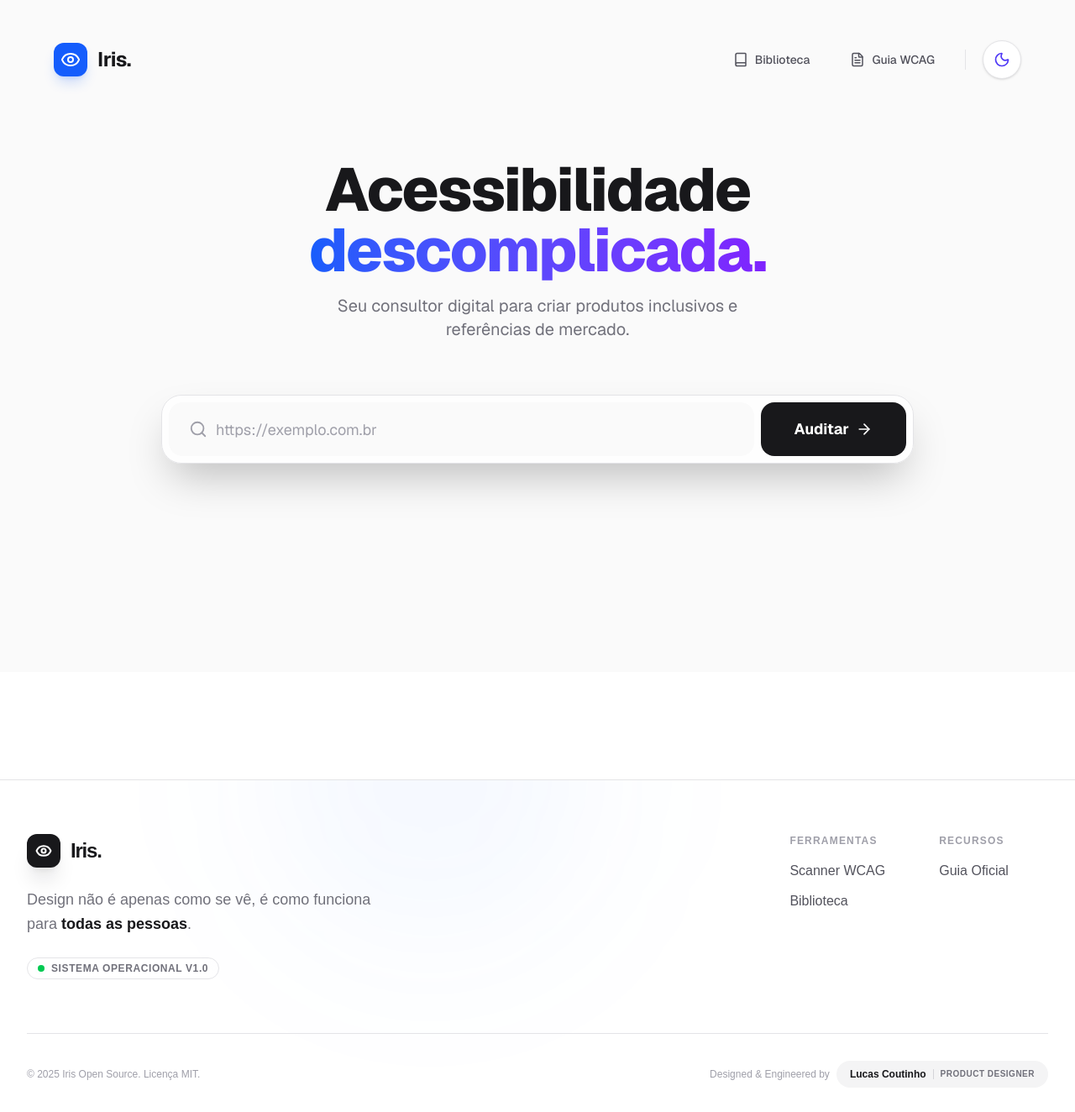
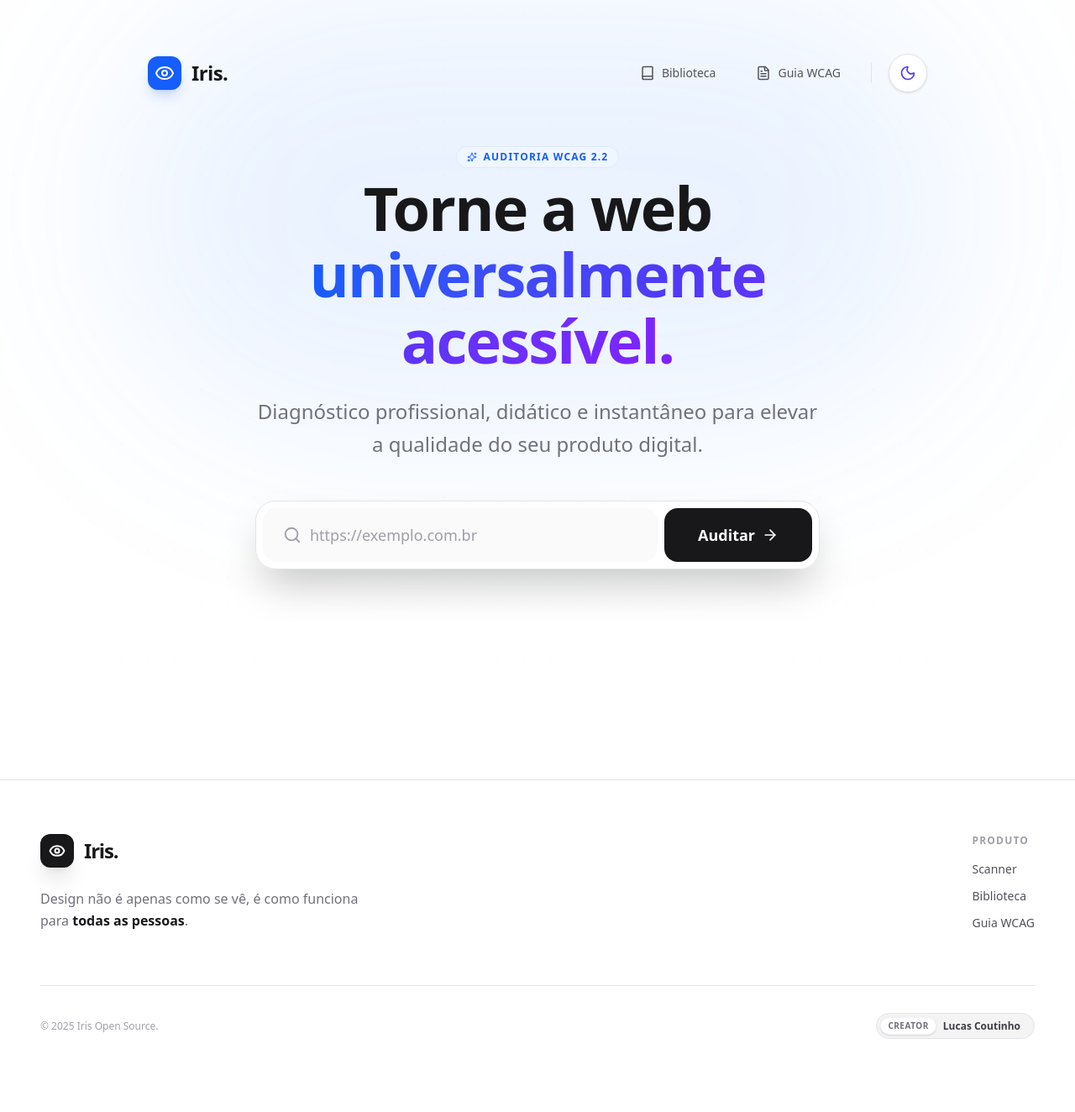
Before and after one commit to hiluucas/iris-acessibilidade, a Next.js app: page / in a window 1280 px wide. Shown: the top 1324 px of the page at 84% size. After the commit the page ends 1301 px from the top, so only its background shows below. Built offline with nearby package versions, Linux system fonts and the light colour scheme.

Commit message:
atualizações

```diff
--- a/app/components/Footer/index.tsx
+++ b/app/components/Footer/index.tsx
@@ -6,17 +6,11 @@ export const Footer = () => {
   const currentYear = new Date().getFullYear();
 
   return (
-    <footer className="relative mt-32 border-t border-zinc-200 dark:border-zinc-800 bg-white/50 dark:bg-black/50 backdrop-blur-xl print:hidden overflow-hidden">
-
-      {/* Ambient Glow (Detalhe Sutil de Fundo) */}
-      <div className="absolute top-0 left-1/4 w-96 h-96 bg-blue-500/5 dark:bg-blue-500/10 rounded-full blur-[100px] -translate-y-1/2 pointer-events-none" />
-
-      <div className="max-w-7xl mx-auto px-6 md:px-8 py-16 relative z-10">
+    <footer className="relative mt-32 border-t border-zinc-200 dark:border-zinc-800 bg-white/50 dark:bg-black/50 backdrop-blur-xl print:hidden">
+      <div className="max-w-7xl mx-auto px-6 md:px-12 py-16">
 
         <div className="flex flex-col md:flex-row justify-between items-start gap-12 mb-16">
-
-          {/* LADO ESQUERDO: Branding Forte */}
-          <div className="max-w-md space-y-6">
+          <div className="max-w-sm space-y-6">
             <Link href="/" className="inline-flex items-center gap-3 group">
               <div className="w-10 h-10 bg-zinc-900 dark:bg-white rounded-xl flex items-center justify-center text-white dark:text-black shadow-xl shadow-zinc-900/10 transition-transform group-hover:scale-105 group-hover:rotate-3">
                 <Eye size={20} strokeWidth={2.5} />
@@ -25,74 +19,29 @@ export const Footer = () => {
                 Iris.
               </span>
             </Link>
-
-            <p className="text-lg text-zinc-500 dark:text-zinc-400 font-medium leading-relaxed">
+            <p className="text-zinc-500 dark:text-zinc-400 leading-relaxed font-medium">
               Design não é apenas como se vê, é como funciona para <span className="text-zinc-900 dark:text-zinc-200 font-bold">todas as pessoas</span>.
             </p>
-
-            <div className="inline-flex items-center gap-2 px-3 py-1 rounded-full border border-zinc-200 dark:border-zinc-800 bg-white/50 dark:bg-zinc-900/50 backdrop-blur-sm">
-              <span className="relative flex h-2 w-2">
-                <span className="animate-ping absolute inline-flex h-full w-full rounded-full bg-green-400 opacity-75"></span>
-                <span className="relative inline-flex rounded-full h-2 w-2 bg-green-500"></span>
-              </span>
-              <span className="text-xs font-bold text-zinc-500 dark:text-zinc-400 uppercase tracking-wider">Sistema Operacional v1.0</span>
-            </div>
           </div>
 
-          {/* LADO DIREITO: Navegação Limpa */}
-          <div className="grid grid-cols-2 gap-x-12 gap-y-8">
+          <div className="flex gap-16">
             <div className="space-y-4">
-              <h4 className="text-xs font-bold text-zinc-400 uppercase tracking-widest">Ferramentas</h4>
-              <ul className="space-y-3">
-                <li>
-                  <Link href="/" className="text-zinc-600 dark:text-zinc-400 hover:text-blue-600 dark:hover:text-blue-400 font-medium transition-colors flex items-center gap-1 group">
-                    Scanner WCAG
-                    <ArrowUpRight size={12} className="opacity-0 -translate-x-2 group-hover:opacity-100 group-hover:translate-x-0 transition-all" />
-                  </Link>
-                </li>
-                <li>
-                  <Link href="/docs" className="text-zinc-600 dark:text-zinc-400 hover:text-blue-600 dark:hover:text-blue-400 font-medium transition-colors flex items-center gap-1 group">
-                    Biblioteca
-                    <ArrowUpRight size={12} className="opacity-0 -translate-x-2 group-hover:opacity-100 group-hover:translate-x-0 transition-all" />
-                  </Link>
-                </li>
-              </ul>
-            </div>
-
-            <div className="space-y-4">
-              <h4 className="text-xs font-bold text-zinc-400 uppercase tracking-widest">Recursos</h4>
-              <ul className="space-y-3">
-                <li>
-                  <Link href="/reference" className="text-zinc-600 dark:text-zinc-400 hover:text-blue-600 dark:hover:text-blue-400 font-medium transition-colors flex items-center gap-1 group">
-                    Guia Oficial
-                    <ArrowUpRight size={12} className="opacity-0 -translate-x-2 group-hover:opacity-100 group-hover:translate-x-0 transition-all" />
-                  </Link>
-                </li>
+              <h4 className="text-xs font-bold text-zinc-400 uppercase tracking-widest">Produto</h4>
+              <ul className="space-y-3 text-sm font-medium text-zinc-600 dark:text-zinc-400">
+                <li><Link href="/" className="hover:text-blue-600 transition-colors">Scanner</Link></li>
+                <li><Link href="/docs" className="hover:text-blue-600 transition-colors">Biblioteca</Link></li>
+                <li><Link href="/reference" className="hover:text-blue-600 transition-colors">Guia WCAG</Link></li>
               </ul>
             </div>
           </div>
         </div>
 
-        {/* BARRA INFERIOR: A Assinatura Premium */}
-        <div className="pt-8 border-t border-zinc-200 dark:border-zinc-800 flex flex-col md:flex-row justify-between items-center gap-6">
-          <p className="text-xs font-medium text-zinc-400 dark:text-zinc-500">
-            © {currentYear} Iris Open Source. Licença MIT.
-          </p>
+        <div className="pt-8 border-t border-zinc-200 dark:border-zinc-800 flex flex-col md:flex-row justify-between items-center gap-4">
+          <p className="text-xs font-medium text-zinc-400 dark:text-zinc-500">© {currentYear} Iris Open Source.</p>
 
-          <div className="flex items-center gap-2">
-            <span className="text-xs text-zinc-400 dark:text-zinc-500">Designed & Engineered by</span>
-            <a
-              href="https://seusite.com" // Coloque seu link real aqui se tiver
-              className="group flex items-center gap-2 px-4 py-2 rounded-full bg-zinc-100 dark:bg-zinc-800 hover:bg-zinc-200 dark:hover:bg-zinc-700 transition-all"
-            >
-              <span className="text-xs font-bold text-zinc-900 dark:text-white group-hover:text-blue-600 dark:group-hover:text-blue-400 transition-colors">
-                Lucas Coutinho
-              </span>
-              <span className="w-px h-3 bg-zinc-300 dark:bg-zinc-600" />
-              <span className="text-[10px] uppercase tracking-wider font-bold text-zinc-500 dark:text-zinc-400">
-                Product Designer
-              </span>
-            </a>
+          <div className="flex items-center gap-2 bg-zinc-100 dark:bg-zinc-800/50 pl-1 pr-4 py-1 rounded-full border border-zinc-200 dark:border-zinc-800">
+            <span className="bg-white dark:bg-zinc-800 px-2 py-0.5 rounded-full text-[10px] font-bold uppercase tracking-wider text-zinc-500 shadow-sm border border-zinc-100 dark:border-zinc-700">Creator</span>
+            <span className="text-xs font-bold text-zinc-700 dark:text-zinc-300">Lucas Coutinho</span>
           </div>
         </div>
 
--- a/app/globals.css
+++ b/app/globals.css
@@ -7,9 +7,8 @@
   --foreground: #171717;
 }
 
-/* Quando a classe .dark estiver presente (manual) OU o sistema preferir dark (automático inicial) */
 .dark {
-  --background: #0a0a0a;
+  --background: #050505; /* Preto levemente menos absoluto para menos contraste agressivo */
   --foreground: #ededed;
 }
 
@@ -20,9 +19,54 @@
   --font-mono: var(--font-geist-mono);
 }
 
+html {
+  scroll-behavior: smooth;
+  -webkit-font-smoothing: antialiased;
+  -moz-osx-font-smoothing: grayscale;
+}
+
 body {
   background: var(--background);
   color: var(--foreground);
-  font-family: Arial, Helvetica, sans-serif;
-  transition: background-color 0.3s ease, color 0.3s ease; /* Suavidade na troca */
+  font-family: var(--font-sans), Arial, sans-serif;
+  transition: background-color 0.5s cubic-bezier(0.32, 0.72, 0, 1), color 0.5s ease;
+  overflow-x: hidden; /* Evita scroll lateral acidental */
 }
+
+/* --- DETALHES PREMIUM --- */
+
+/* Seleção de Texto (Branding) */
+::selection {
+  background-color: #2563eb; /* Blue-600 */
+  color: white;
+}
+
+/* Barra de Rolagem Customizada */
+::-webkit-scrollbar {
+  width: 10px;
+  height: 10px;
+}
+
+::-webkit-scrollbar-track {
+  background: transparent;
+}
+
+::-webkit-scrollbar-thumb {
+  background: #e4e4e7; /* Zinc-200 */
+  border-radius: 99px;
+  border: 2px solid transparent;
+  background-clip: content-box;
+}
+
+.dark ::-webkit-scrollbar-thumb {
+  background: #27272a; /* Zinc-800 */
+}
+
+::-webkit-scrollbar-thumb:hover {
+  background-color: #a1a1aa; /* Zinc-400 */
+}
+
+/* Utilitários de Máscara para Scroll Horizontal */
+.mask-linear-fade {
+  mask-image: linear-gradient(to right, transparent, black 5%, black 95%, transparent);
+}
--- a/app/page.tsx
+++ b/app/page.tsx
@@ -1,12 +1,10 @@
 "use client";
 
 import React, { useState, useEffect } from 'react';
-import { AlertTriangle } from 'lucide-react';
-
-// Importando nossos componentes
-import { Header } from './components/Header/index';
-import { ScanForm } from './components/ScanForm/index';
-import { ResultCard } from './components/ResultCard/index';
+import { AlertTriangle, Sparkles } from 'lucide-react';
+import { Header } from './components/Header';
+import { ScanForm } from './components/ScanForm';
+import { ResultCard } from './components/ResultCard';
 
 export interface Violation {
   id: string;
@@ -27,14 +25,10 @@ const IrisReimagined = () => {
   const [result, setResult] = useState<AuditResult | null>(null);
   const [error, setError] = useState<string | null>(null);
 
-  // EFEITO DE INICIALIZAÇÃO (Roda apenas uma vez no carregamento)
   useEffect(() => {
-    // 1. Verifica se o usuário já escolheu um tema antes
     const savedTheme = localStorage.getItem('theme');
-    // 2. Verifica a preferência do sistema operacional
     const systemPrefersDark = window.matchMedia('(prefers-color-scheme: dark)').matches;
 
-    // Lógica de decisão: Se salvou dark OU (não salvou nada E sistema é dark)
     if (savedTheme === 'dark' || (!savedTheme && systemPrefersDark)) {
       setIsDarkMode(true);
       document.documentElement.classList.add('dark');
@@ -44,11 +38,9 @@ const IrisReimagined = () => {
     }
   }, []);
 
-  // FUNÇÃO DE TROCA (Toggle)
   const toggleTheme = () => {
     const newMode = !isDarkMode;
     setIsDarkMode(newMode);
-
     if (newMode) {
       document.documentElement.classList.add('dark');
       localStorage.setItem('theme', 'dark');
@@ -73,13 +65,9 @@ const IrisReimagined = () => {
         body: JSON.stringify({ url: urlInput }),
       });
 
-      if (!response.ok) {
-        throw new Error('Falha ao analisar o site.');
-      }
-
+      if (!response.ok) throw new Error('Falha ao analisar o site.');
       const data = await response.json();
       setResult(data);
-
     } catch (err) {
       console.error(err);
       setError("Não conseguimos acessar esse site. Verifique a URL e tente novamente.");
@@ -89,39 +77,65 @@ const IrisReimagined = () => {
   };
 
   return (
-    // Removemos a div wrapper 'dark' aqui, pois agora controlamos o <html>
-    <div className="min-h-screen transition-colors duration-500 bg-zinc-50 dark:bg-black text-zinc-900 dark:text-zinc-100 font-sans p-4 md:p-8">
+    <div className="min-h-screen relative selection:bg-blue-500/30">
 
+      {/* Background Grid Pattern (Sutil e Moderno) */}
+      <div className="fixed inset-0 z-0 pointer-events-none opacity-[0.03] dark:opacity-[0.05]"
+           style={{ backgroundImage: 'radial-gradient(#a1a1aa 1px, transparent 1px)', backgroundSize: '32px 32px' }}>
+      </div>
+
+      {/* Gradiente de Luz (Ambient Glow) */}
+      <div className="fixed top-0 left-1/2 -translate-x-1/2 w-[1000px] h-[500px] bg-blue-500/10 dark:bg-blue-500/5 blur-[120px] rounded-full pointer-events-none z-0" />
+
+      <div className="relative z-10 p-6 md:p-12 max-w-5xl mx-auto">
         <Header isDarkMode={isDarkMode} toggleTheme={toggleTheme} />
 
-      <main className="max-w-4xl mx-auto space-y-8">
+        <main className="flex flex-col items-center justify-center min-h-[60vh] space-y-12 animate-in fade-in slide-in-from-bottom-8 duration-700">
 
-        <div className="text-center space-y-4 py-8 animate-in fade-in zoom-in duration-500">
-          <h1 className="text-5xl md:text-7xl font-extrabold tracking-tight text-zinc-900 dark:text-white">
-            Acessibilidade <br/>
-            <span className="text-transparent bg-clip-text bg-gradient-to-r from-blue-600 to-violet-600">descomplicada.</span>
+          {/* Hero Section Refinado */}
+          <div className="text-center space-y-6 max-w-3xl">
+            <div className="inline-flex items-center gap-2 px-3 py-1 rounded-full bg-blue-50 dark:bg-blue-900/20 text-blue-600 dark:text-blue-400 text-xs font-bold uppercase tracking-widest mb-2 border border-blue-100 dark:border-blue-900/50">
+              <Sparkles size={12} />
+              Auditoria WCAG 2.2
+            </div>
+
+            <h1 className="text-5xl md:text-7xl font-black tracking-tight text-zinc-900 dark:text-white leading-[1.1]">
+              Torne a web <br/>
+              <span className="text-transparent bg-clip-text bg-gradient-to-r from-blue-600 via-indigo-600 to-violet-600 animate-gradient">
+                universalmente acessível.
+              </span>
             </h1>
-          <p className="text-xl text-zinc-500 dark:text-zinc-400 max-w-xl mx-auto">
-            Seu consultor digital para criar produtos inclusivos e referências de mercado.
+
+            <p className="text-xl md:text-2xl text-zinc-500 dark:text-zinc-400 font-medium max-w-2xl mx-auto leading-relaxed">
+              Diagnóstico profissional, didático e instantâneo para elevar a qualidade do seu produto digital.
             </p>
           </div>
 
+          {/* Componente de Formulário (Elevated) */}
+          <div className="w-full max-w-2xl">
             <ScanForm
               urlInput={urlInput}
               setUrlInput={setUrlInput}
               handleScan={handleScan}
               scanning={scanning}
             />
+          </div>
 
+          {/* Feedback de Erro */}
           {error && (
-          <div className="p-4 bg-red-50 dark:bg-red-900/20 border border-red-200 dark:border-red-800 text-red-700 dark:text-red-400 rounded-xl flex items-center gap-2 animate-in slide-in-from-top-2">
-            <AlertTriangle size={20} /> {error}
+            <div className="w-full max-w-2xl p-4 bg-red-50/50 dark:bg-red-900/10 border border-red-200 dark:border-red-800/50 text-red-600 dark:text-red-400 rounded-2xl flex items-center justify-center gap-2 backdrop-blur-sm animate-in zoom-in duration-300">
+              <AlertTriangle size={18} />
+              <span className="font-medium text-sm">{error}</span>
             </div>
           )}
 
+          {/* Resultado */}
+          <div className="w-full">
             <ResultCard result={result} scanning={scanning} />
+          </div>
 
         </main>
+      </div>
     </div>
   );
 };
```
Also changed, not shown: app/docs/page.tsx (+58 -54 lines). Lines whose indentation alone changed are shown as unchanged.
